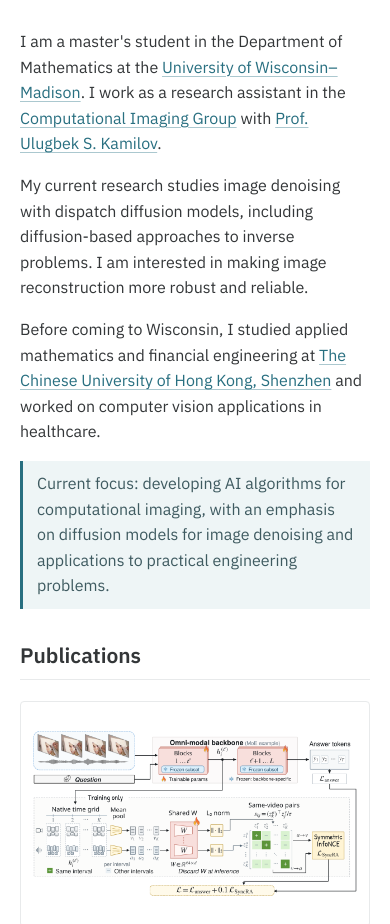
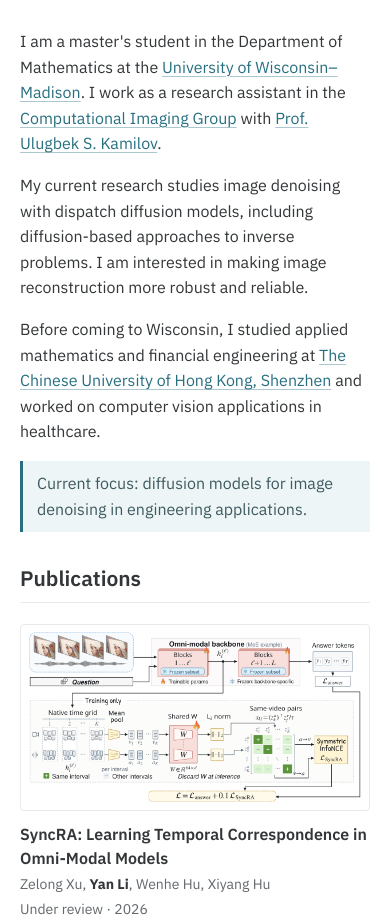
Before and after one commit to YanLiLydia/YanLiLydia.github.io, a plain HTML site: page index.html in a window 390 px wide. Shown: the part 184-1108 px from the top of the page. Drawn offline with Linux system fonts and the light colour scheme.

Commit message:
Shorten research focus and enlarge the publication figure

```diff
--- a/index.html
+++ b/index.html
@@ -63,9 +63,9 @@
     .section-title { margin-bottom: 21px; padding-bottom: 9px; border-bottom: 1px solid var(--line); font-size: 21px; font-weight: 600; line-height: 1.4; }
     .entry-list { display: grid; gap: 29px; }
     .entry { min-width: 0; }
-    .publication { display: grid; grid-template-columns: 200px minmax(0, 1fr); gap: 28px; align-items: start; }
-    .publication-figure { min-width: 0; margin-top: 4px; padding: 8px; border: 1px solid var(--line); border-radius: 4px; background: #fff; }
-    .publication-figure img { width: 100%; height: 125px; object-fit: contain; }
+    .publication { display: grid; grid-template-columns: minmax(0, 1fr); gap: 12px; align-items: start; }
+    .publication-figure { min-width: 0; padding: 4px; border: 1px solid var(--line); border-radius: 4px; background: #fff; }
+    .publication-figure img { width: 100%; height: auto; }
     .publication-body { min-width: 0; }
     .entry-title { font-size: 16px; font-weight: 600; line-height: 1.45; }
     .entry-title a { color: inherit; text-decoration: none; }
@@ -81,6 +81,7 @@
     .education-list { display: grid; gap: 18px; }
     .education-list .entry-description { color: var(--muted); font-size: 14px; }
     .footer { margin-top: 42px; padding-top: 14px; border-top: 1px solid var(--line); color: var(--muted); font-size: 12px; }
+    @media (min-width: 940px) { .publication { grid-template-columns: minmax(0, 2fr) minmax(0, 3fr); gap: 24px; } }
     @media (min-width: 761px) and (min-height: 620px) { .profile { position: sticky; top: 48px; } }
     @media (max-width: 760px) {
       .site-shell { grid-template-columns: minmax(0, 1fr); gap: 32px; width: min(620px, calc(100% - 40px)); padding-top: 28px; }
@@ -91,9 +92,6 @@
       .profile-links { display: flex; flex-wrap: wrap; grid-column: 1 / -1; gap: 4px 22px; margin-top: 14px; }
       .profile-links a, .profile-location { min-height: 35px; }
       .section { margin-top: 32px; }
-      .publication { grid-template-columns: minmax(0, 1fr); gap: 12px; }
-      .publication-figure { width: 100%; max-width: 460px; margin-top: 0; }
-      .publication-figure img { height: auto; aspect-ratio: 16 / 10; }
     }
     @media (max-width: 360px) { .profile { grid-template-columns: 84px minmax(0, 1fr); gap: 0 16px; } .profile-photo { width: 84px; height: 84px; } }
     @media (prefers-reduced-motion: reduce) { html { scroll-behavior: auto; } }
@@ -122,14 +120,14 @@
         <p>I am a master's student in the Department of Mathematics at the <a href="https://www.wisc.edu/">University of Wisconsin–Madison</a>. I work as a research assistant in the <a href="https://cig.ece.wisc.edu">Computational Imaging Group</a> with <a href="https://engineering.wisc.edu/directory/profile/ulugbek-kamilov/">Prof. Ulugbek S. Kamilov</a>.</p>
         <p>My current research studies image denoising with dispatch diffusion models, including diffusion-based approaches to inverse problems. I am interested in making image reconstruction more robust and reliable.</p>
         <p>Before coming to Wisconsin, I studied applied mathematics and financial engineering at <a href="https://www.cuhk.edu.cn/en">The Chinese University of Hong Kong, Shenzhen</a> and worked on computer vision applications in healthcare.</p>
-        <p class="current-focus">Current focus: developing AI algorithms for computational imaging, with an emphasis on diffusion models for image denoising and applications to practical engineering problems.</p>
+        <p class="current-focus">Current focus: diffusion models for image denoising in engineering applications.</p>
       </section>
 
       <section class="section" id="publications" aria-labelledby="publications-title">
         <h2 class="section-title" id="publications-title">Publications</h2>
         <article class="entry publication">
           <figure class="publication-figure">
-            <img src="syncra-overview.png" alt="SyncRA method diagram showing audio and visual representations aligned across time within a video" width="1188" height="617" loading="lazy">
+            <img src="syncra-overview.png" alt="SyncRA method diagram showing audio and visual representations aligned across time within a video" width="1188" height="618" loading="lazy">
           </figure>
           <div class="publication-body">
             <h3 class="entry-title">SyncRA: Learning Temporal Correspondence in Omni-Modal Models</h3>
```
